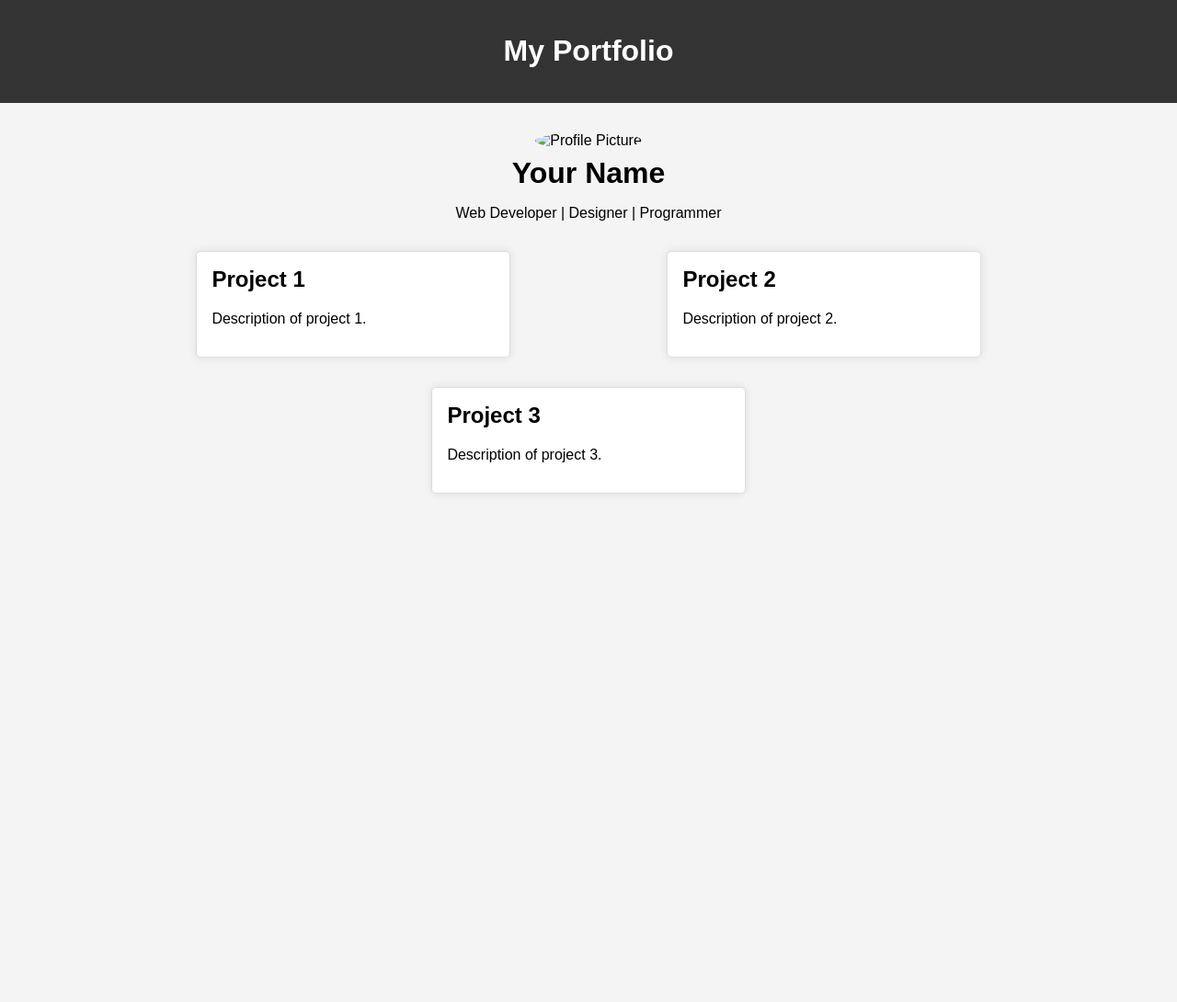
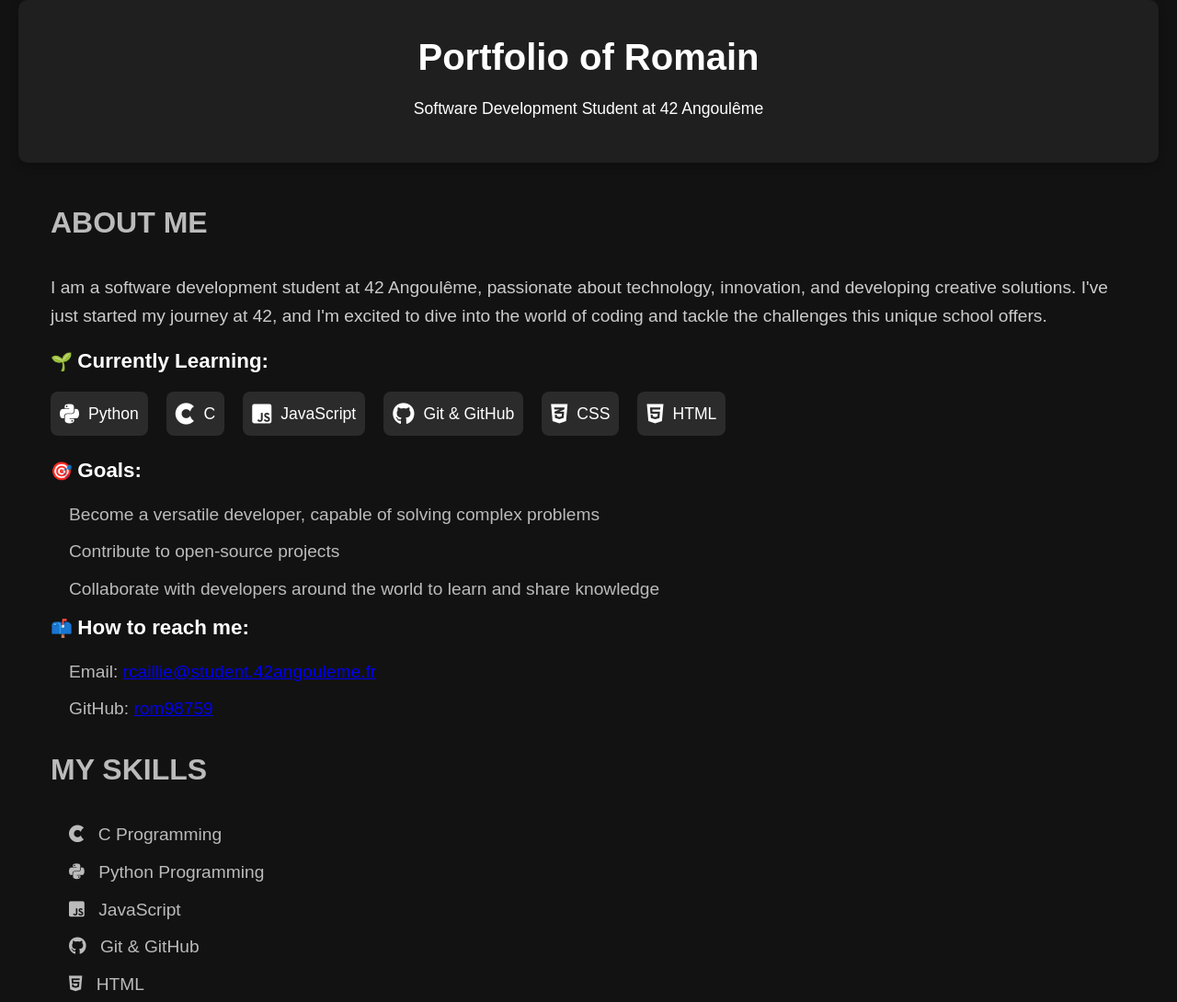
Before and after one commit to rom98759/rom98759.github.io, a plain HTML site: page index.html in a window 1280 px wide. Shown: the top 1090 px of the page at 92% size. Before the commit the page ends 800 px from the top, so only its background shows below. Drawn offline with Linux system fonts and the light colour scheme.

Commit message:
Add images

```diff
--- a/index.html
+++ b/index.html
@@ -1,81 +1,118 @@
-<!DOCTYPE html>
 <html lang="en">
+
 <head>
 	<meta charset="UTF-8">
 	<meta name="viewport" content="width=device-width, initial-scale=1.0">
-	<title>My Portfolio</title>
-	<style>
-		body {
-			font-family: Arial, sans-serif;
-			margin: 0;
-			padding: 0;
-			background-color: #f4f4f4;
-		}
-		header {
-			background-color: #333;
-			color: #fff;
-			padding: 1rem 0;
-			text-align: center;
-		}
-		.container {
-			width: 80%;
-			margin: 0 auto;
-			padding: 2rem 0;
-		}
-		.profile {
-			text-align: center;
-		}
-		.profile img {
-			border-radius: 50%;
-			width: 150px;
-			height: 150px;
-		}
-		.profile h1 {
-			margin: 0.5rem 0;
-		}
-		.projects {
-			display: flex;
-			flex-wrap: wrap;
-			justify-content: space-around;
-		}
-		.project {
-			background-color: #fff;
-			border: 1px solid #ddd;
-			border-radius: 5px;
-			margin: 1rem;
-			padding: 1rem;
-			width: 30%;
-			box-shadow: 0 0 10px rgba(0, 0, 0, 0.1);
-		}
-		.project h2 {
-			margin-top: 0;
-		}
-	</style>
+	<title>Portfolio - Romain</title>
+	<link rel="stylesheet" href="styles.css">
+	<link href="https://cdnjs.cloudflare.com/ajax/libs/font-awesome/6.0.0-beta3/css/all.min.css" rel="stylesheet">
 </head>
+
 <body>
+
 	<header>
-		<h1>My Portfolio</h1>
+		<h1>Portfolio of Romain</h1>
+		<p>Software Development Student at 42 Angoulême</p>
 	</header>
-	<div class="container">
-		<div class="profile">
-			<img src="profile.jpg" alt="Profile Picture">
-			<h1>Your Name</h1>
-			<p>Web Developer | Designer | Programmer</p>
+
+	<main>
+		<section class="about">
+			<div class="section-title">About Me</div>
+			<div class="section-content">
+				<p>I am a software development student at 42 Angoulême, passionate about technology, innovation, and
+					developing creative solutions. I've just started my journey at 42, and I'm excited to dive into the
+					world of coding and tackle the challenges this unique school offers.</p>
+				<p>🌱 <strong>Currently Learning:</strong></p>
+				<div class="learning-list">
+					<div><i class="fab fa-python"></i> Python</div>
+					<div><i class="fab fa-cuttlefish"></i> C</div>
+					<div><i class="fab fa-js-square"></i> JavaScript</div>
+					<div><i class="fab fa-github"></i> Git &amp; GitHub</div>
+					<div><i class="fab fa-css3-alt"></i> CSS</div>
+					<div><i class="fab fa-html5"></i> HTML</div>
 				</div>
-		<div class="projects">
+				<p>🎯 <strong>Goals:</strong></p>
+				<ul>
+					<li>Become a versatile developer, capable of solving complex problems</li>
+					<li>Contribute to open-source projects</li>
+					<li>Collaborate with developers around the world to learn and share knowledge</li>
+				</ul>
+				<p>📫 <strong>How to reach me:</strong></p>
+				<ul>
+					<li>Email: <a href="mailto:rcaillie@student.42angouleme.fr">rcaillie@student.42angouleme.fr</a></li>
+					<li>GitHub: <a href="https://github.com/rom98759" target="_blank">rom98759</a></li>
+				</ul>
+			</div>
+		</section>
+
+		<section class="skills">
+			<div class="section-title">My Skills</div>
+			<ul>
+				<li><i class="fab fa-cuttlefish"></i> C Programming</li>
+				<li><i class="fab fa-python"></i> Python Programming</li>
+				<li><i class="fab fa-js-square"></i> JavaScript</li>
+				<li><i class="fab fa-github"></i> Git &amp; GitHub</li>
+				<li><i class="fab fa-html5"></i> HTML</li>
+				<li><i class="fab fa-css3-alt"></i> CSS</li>
+			</ul>
+		</section>
+
+		<section class="achievements">
+			<div class="section-title">Achievements</div>
+			<ul>
+				<li>Participated in the <strong>CSAW Competition</strong></li>
+			</ul>
+		</section>
+
+		<section class="projects">
+			<div class="section-title">Projects</div>
+			<div class="project-list">
 				<div class="project">
-				<h2>Project 1</h2>
-				<p>Description of project 1.</p>
+					<img src="img/libft.jpg" alt="Libft Project">
+					<h3>Libft</h3>
+					<p>Created a C library with essential functions like string manipulation and memory management.
+						Focuses on building a reusable library.</p>
 				</div>
 				<div class="project">
-				<h2>Project 2</h2>
-				<p>Description of project 2.</p>
+					<img src="img/printf.jpg" alt="Printf Project">
+					<h3>Printf</h3>
+					<p>Developed a custom implementation of the printf function in C, handling various data types and
+						formatting options.</p>
 				</div>
 				<div class="project">
-				<h2>Project 3</h2>
-				<p>Description of project 3.</p>
+					<img src="img/gnl.png" alt="Get Next Line Project">
+					<h3>Get Next Line</h3>
+					<p>Developed a program that reads a line of text from a file or standard input. Handles dynamic
+						memory allocation.</p>
+				</div>
+				<div class="project">
+					<img src="img/push_swap.jpg" alt="Push Swap Project">
+					<h3>Push Swap</h3>
+					<p>Developed an optimized sorting algorithm to sort an array of numbers using two stacks.</p>
+				</div>
+				<div class="project">
+					<img src="img/B2B.jpg" alt="B2B Project">
+					<h3>B2B</h3>
+					<p>Configured and managed a Linux server as the root user, covering tasks such as user management,
+						security, and firewall configuration.</p>
+				</div>
+				<div class="project">
+					<img src="img/minitalk.jpg" alt="Minitalk Project">
+					<h3>Minitalk</h3>
+					<p>Implemented inter-process communication using Unix signals to send and receive messages. Focuses
+						on signal handling and low-level communication.</p>
 				</div>
 			</div>
-	</div>
+		</section>
+
+	</main>
+
+	<footer>
+		<p>© 2024 Romain</p>
+	</footer>
+
+	<script src="script.js"></script>
+
 </body>
+
 </html>
--- /dev/null
+++ b/styles.css
@@ -0,0 +1,177 @@
+/* General reset */
+* {
+	margin: 0;
+	padding: 0;
+	box-sizing: border-box;
+}
+
+body {
+	font-family: 'Arial', sans-serif;
+	background-color: #121212;
+	/* Dark background */
+	color: #e0e0e0;
+	/* Light gray text */
+	line-height: 1.6;
+	padding: 0 20px;
+}
+
+/* Header styles */
+header {
+	background-color: #1f1f1f;
+	/* Darker shade */
+	color: #fff;
+	padding: 30px;
+	text-align: center;
+	border-radius: 10px;
+	box-shadow: 0 4px 10px rgba(0, 0, 0, 0.2);
+}
+
+header h1 {
+	font-size: 2.5rem;
+	margin-bottom: 10px;
+}
+
+header p {
+	font-size: 1.1rem;
+}
+
+/* Main content styling */
+main {
+	max-width: 1200px;
+	margin: 40px auto;
+	padding: 0 15px;
+}
+
+.section-title {
+	font-size: 2rem;
+	margin-bottom: 30px;
+	/* Increased space between titles */
+	color: #bbb;
+	/* Light gray for titles */
+	text-transform: uppercase;
+	font-weight: bold;
+}
+
+/* Learning list as a horizontal row */
+.learning-list {
+	display: flex;
+	gap: 20px;
+	margin-bottom: 20px;
+	/* Space after the learning section */
+}
+
+.learning-list div {
+	background-color: #2b2b2b;
+	/* Dark gray background for each learning item */
+	padding: 10px;
+	border-radius: 8px;
+	color: #fff;
+	font-size: 1.1rem;
+	display: flex;
+	align-items: center;
+	gap: 10px;
+}
+
+.learning-list i {
+	font-size: 1.5rem;
+	/* Larger icons */
+}
+
+/* Section content styling */
+.section-content {
+	font-size: 1.1rem;
+	color: #ccc;
+	/* Slightly lighter gray for content */
+	margin-bottom: 25px;
+}
+
+ul {
+	list-style-type: none;
+}
+
+ul li {
+	margin: 10px 0;
+	font-size: 1.1rem;
+	color: #bbb;
+	/* Light gray for list items */
+}
+
+ul li i {
+	margin-right: 10px;
+}
+
+/* Project list styling */
+.project-list {
+	display: grid;
+	grid-template-columns: repeat(auto-fill, minmax(300px, 1fr));
+	gap: 20px;
+}
+
+.project {
+	background-color: #2b2b2b;
+	/* Dark gray for project boxes */
+	border-radius: 8px;
+	box-shadow: 0 4px 10px rgba(0, 0, 0, 0.2);
+	padding: 20px;
+	transition: transform 0.3s ease, box-shadow 0.3s ease;
+	color: #e0e0e0;
+	/* Light text */
+}
+
+.project:hover {
+	transform: scale(1.05);
+	box-shadow: 0 6px 15px rgba(0, 0, 0, 0.4);
+}
+
+.project img {
+	width: 100%;
+	height: auto;
+	border-radius: 5px;
+	margin-bottom: 15px;
+}
+
+.project h3 {
+	margin-top: 10px;
+	font-size: 1.4rem;
+	color: #fff;
+}
+
+.project p {
+	font-size: 1.1rem;
+	color: #ccc;
+}
+
+/* Footer styling */
+footer {
+	background-color: #1f1f1f;
+	color: #bbb;
+	text-align: center;
+	padding: 20px;
+	margin-top: 40px;
+	border-radius: 10px;
+}
+
+/* Make section titles like 🌱, 📫, 🎯 larger */
+p strong {
+	font-size: 1.4rem;
+	/* Larger font size for headings */
+	color: #fff;
+	font-weight: bold;
+}
+
+p {
+	font-size: 1.2rem;
+	/* Increase the size of the paragraphs */
+	margin-bottom: 15px;
+}
+
+ul {
+	list-style-type: none;
+	padding-left: 20px;
+}
+
+ul li {
+	font-size: 1.2rem;
+	/* Larger font for list items */
+	margin-bottom: 8px;
+}
```
Also changed, not shown: script.js (added, +20 -0 lines), img/B2B.jpg (added), img/gnl.png (added), img/libft.jpg (added), img/minitalk.jpg (added), img/printf.jpg (added), img/push_swap.jpg (added). Lines whose indentation alone changed are shown as unchanged.
